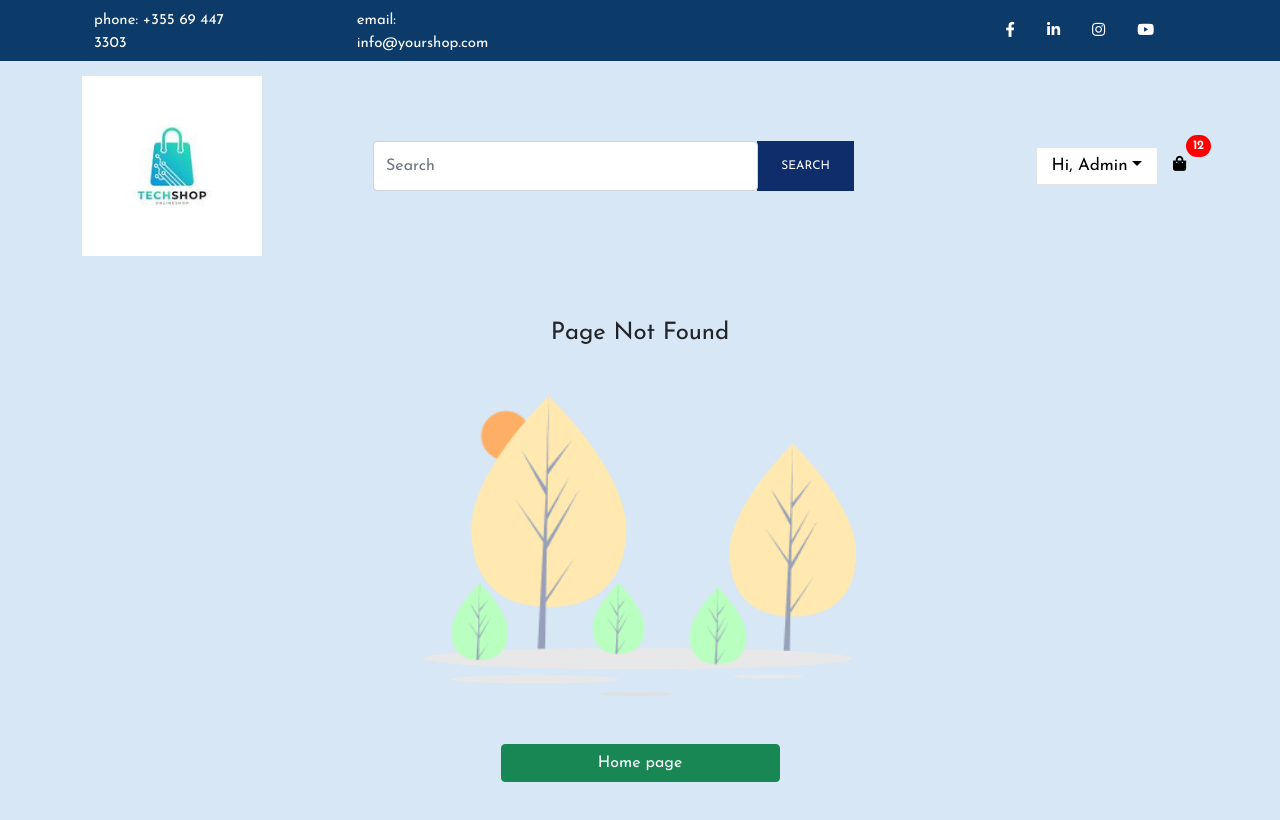
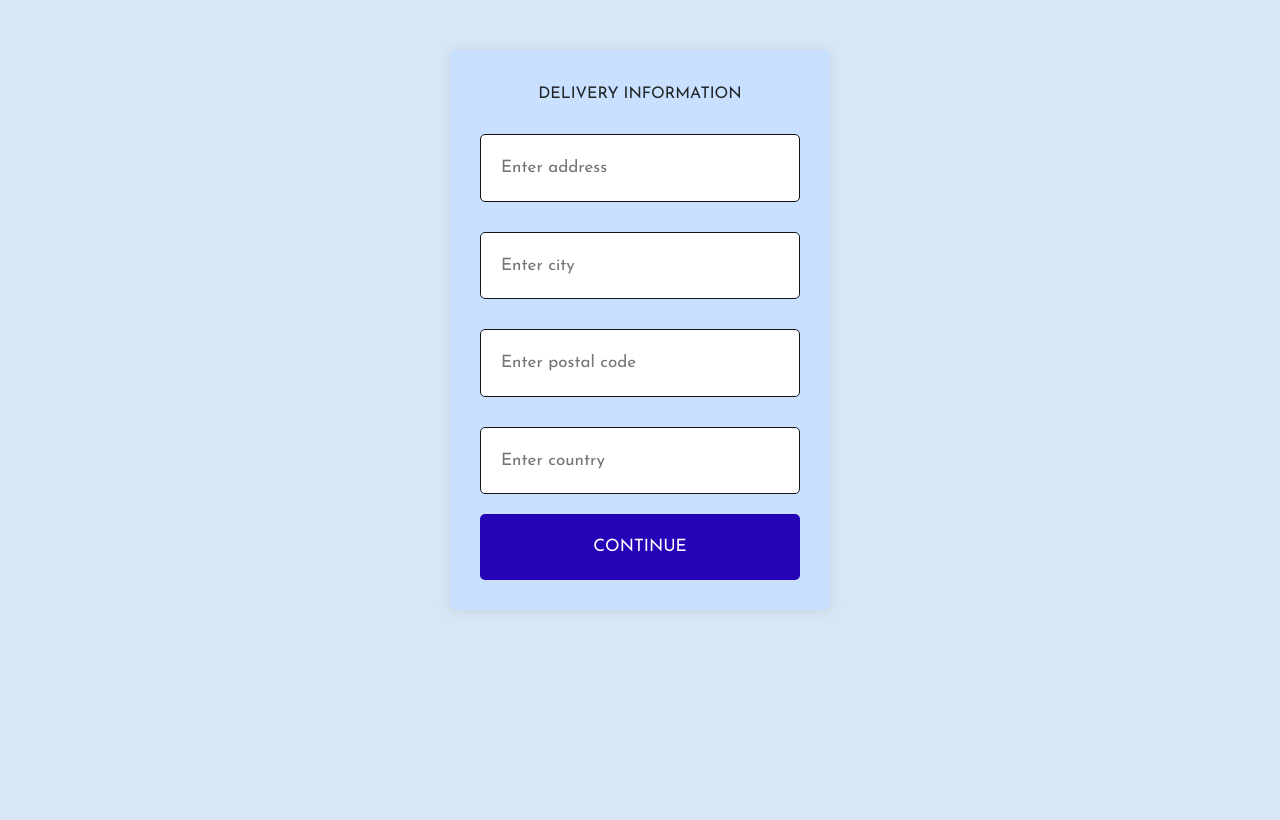
Before and after one commit to swdevmelissa/SHOP, a React (Create React App) app in the folder Frontend/: page /delivery in a window 1280 px wide. Before the commit this address had no page. Shown: the top 820 px of the page. Built offline with nearby package versions, Linux system fonts and the light colour scheme.

Commit message:
Payment Method Pge

```diff
--- a/Frontend/src/App.css
+++ b/Frontend/src/App.css
@@ -79,13 +79,13 @@
   text-transform: uppercase;
   font-size: 12px;
 }
-.Login-Register a {
+.login-register a {
   text-transform: uppercase;
   font-size: 15px;
   margin-right: 2rem;
   position: relative;
 }
-.Login-Register a:nth-last-child(1) {
+.login-register a:nth-last-child(1) {
   margin-right: 0rem;
 }
 .badge {
@@ -375,8 +375,9 @@
 .login-center {
   padding: 50px 0;
 }
-.login {
-  background: #fff;
+.login,
+.login2 {
+  background: rgb(201, 225, 255);
   border-radius: 5px;
   position: relative;
   padding: 35px 30px 30px;
@@ -386,25 +387,27 @@
 .login input {
   width: 100%;
   padding: 20px 20px;
-  margin-top: 20px;
-  border: 1px solid #e4e4e4;
+  margin-top: 30px;
+  border: 1px solid #141414;
   border-radius: 5px;
-  color: #8a8a8a;
+  color: #141414;
 }
 .login input:focus {
   outline: 0px;
 }
-.login button {
+.login button,
+.login2 button {
   width: 100%;
   margin-top: 20px;
   padding: 20px 0;
   border: 0;
-  background-color: #1cb803;
+  background-color: #2703b8;
   border-radius: 5px;
   text-transform: uppercase;
   color: white;
 }
-.login button a {
+.login button a,
+.login2 button a {
   text-transform: uppercase;
   color: white;
 }
@@ -596,6 +599,22 @@
   background-color: #1d0588;
 }
 
+/* Payment */
+.payment-container {
+  margin-top: 20px;
+}
+.radio-container {
+  padding: 10px 0;
+  text-align: start;
+}
+.radio-container input {
+  font-size: 17px;
+}
+.radio-container label {
+  padding: 0 20px;
+  font-size: 17px;
+}
+
 /* FOOTER */
 .footer {
   background-color: #0c3b6a
--- a/Frontend/src/App.js
+++ b/Frontend/src/App.js
@@ -7,6 +7,8 @@
 import ProfilePage from "./screens/ProfilePage";
 import CartPage from "./screens/CartPage";
 import ProductDetailPage from "./screens/ProductDetailPage";
+import DeliveryInfo from "./screens/DeliveryInfo";
+import PaymentMethodPage from "./screens/PaymentMethodPage";
 import NotFoundPage from './screens/NotFoundPage';
 import Login from './screens/Login';
 
@@ -20,6 +22,8 @@
         <Route path="/register" component={Register} />
         <Route path='/profile' component={ProfilePage} />
         <Route path='/cart/:id?' component={CartPage} />
+        <Route path='/delivery' component={DeliveryInfo} />
+        <Route path='/paymentMethod' component={PaymentMethodPage} />
         <Route path="*" component={NotFoundPage} />
      </Switch>
    </Router>
--- a/Frontend/src/components/Header.js
+++ b/Frontend/src/components/Header.js
@@ -41,7 +41,7 @@
                     <img alt="logo" src="/images/techshop.jpg" />
                   </Link>
                 </div>
-                <div className="col-6 d-flex align-items-center justify-content-end Login-Register">
+                <div className="col-6 d-flex align-items-center justify-content-end login-register">
                   <div className="btn-group">
                     <button
                       type="button"
@@ -103,7 +103,7 @@
                   </button>
                 </form>
               </div>
-              <div className="col-md-3 d-flex align-items-center justify-content-end Login-Register">
+              <div className="col-md-3 d-flex align-items-center justify-content-end login-register">
                 <div className="btn-group">
                   <button
                     type="button"
--- a/Frontend/src/responsive.css
+++ b/Frontend/src/responsive.css
@@ -5,7 +5,7 @@
     .search-button {
       font-size: 10px;
     }
-    .Login-Register a {
+    .login-register a {
       font-size: 10px;
     }
     .btn-group button {
@@ -21,6 +21,9 @@
     }
     .author-card-avatar img {
       margin-top: -20%;
+    }
+    .single-product {
+      margin-top: 20px;
     }
 }
 
@@ -84,6 +87,13 @@
         .total .total-price {
           font-size: 16px;
         }
+        .single-image {
+          margin-bottom: 50px;
+          margin-right: 0;
+        }
+        .product-name {
+          font-size: 23px;
+        }
     }
 
     @media (max-width: 575.98px) {
@@ -129,4 +139,8 @@
         .subscribe-head h2 {
           font-size: 20px;
         }
+        .single-image,
+        .single-image img {
+          height: 200px;
+        }
     }
--- /dev/null
+++ b/Frontend/src/screens/DeliveryInfo.js
@@ -0,0 +1,30 @@
+import { Link } from "react-router-dom";
+
+const DeliveryInfo = () => {
+
+    const submitHandler  = (event) => {
+       event.preventDeafault();
+    }
+
+  return (
+    <div className="container d-flex justify-content-center align-items-center login-center">
+      <form
+      className="login col-md-8 col-lg-4 col-11"
+      onSubmit={submitHandler}
+      >
+        <h6> DELIVERY INFORMATION</h6>
+        <input type="text" placeholder="Enter address" />
+        <input type="text" placeholder="Enter city" />
+        <input type="text" placeholder="Enter postal code" />
+        <input type="text" placeholder="Enter country" />
+        <button type="submit">
+          <Link to="/payment" className="text-white">
+            Continue
+          </Link>
+        </button>
+      </form>
+    </div>
+  );
+};
+
+export default DeliveryInfo;
--- a/Frontend/src/screens/Login.js
+++ b/Frontend/src/screens/Login.js
@@ -1,10 +1,8 @@
-import Header from "../components/Header";
 import { Link } from "react-router-dom";
 
 const Login = () => {
   return (
-    <>
-      <Header />
+
       <div className="container flex-column d-flex justify-content-center align-items-center login-center">
         <form className="login col-md-8 col-lg-4 col-11">
           <input type="email" placeholder="Email" />
@@ -16,7 +14,7 @@
           </p>
         </form>
       </div>
-    </>
+
   );
 };
 
--- /dev/null
+++ b/Frontend/src/screens/PaymentMethodPage.js
@@ -0,0 +1,36 @@
+import { Link } from "react-router-dom";
+
+const PaymentMethodPage = () => {
+  const submitHandler = (event) => {
+    event.preventDefault();
+  };
+
+  return (
+    <div className="container d-flex justify-content-center align-items-center login-center">
+      <form
+        className="login2 col-md-8 col-lg-4 col-11"
+        onSubmit={submitHandler}
+      >
+        <h6>SELECT PAYMENT METHOD</h6>
+        <div className="payment-container">
+          <div className="radio-container">
+            <input className="form-check-input" type="radio" value="PayPal" />
+            <label className="form-check-label">PayPal</label>
+            <hr />
+            <input className="form-check-input" type="radio" value="Credit" />
+            <label className="form-check-label">Credit Card</label>
+
+          </div>
+        </div>
+
+        <button type="submit">
+          <Link to="/placeorder" className="text-white">
+            Continue
+          </Link>
+        </button>
+      </form>
+    </div>
+  );
+};
+
+export default PaymentMethodPage;
--- a/Frontend/src/screens/Register.js
+++ b/Frontend/src/screens/Register.js
@@ -1,29 +1,22 @@
-import Header from "../components/Header";
 import { Link } from "react-router-dom";
 
 const Register = () => {
   return (
-    <>
-      <Header />
     <div className="container d-flex flex-column justify-content-center align-items-center login-center">
       <form className="login col-md-8 col-lg-4 col-11">
         <input type="email" placeholder="Email" />
         <input type="text" placeholder="Username" />
-          <input type="password" placeholder="Password"/>
+        <input type="password" placeholder="Password" />
 
         <button type="submit"> Register</button>
         <p>
-            <Link to={"/login"} >
+          <Link to={"/login"}>
             I Have an account <strong>LOGIN</strong>
           </Link>
         </p>
       </form>
     </div>
-    </>
   );
 };
 
-
-
-
 export default Register;
```
Lines whose indentation alone changed are shown as unchanged.
